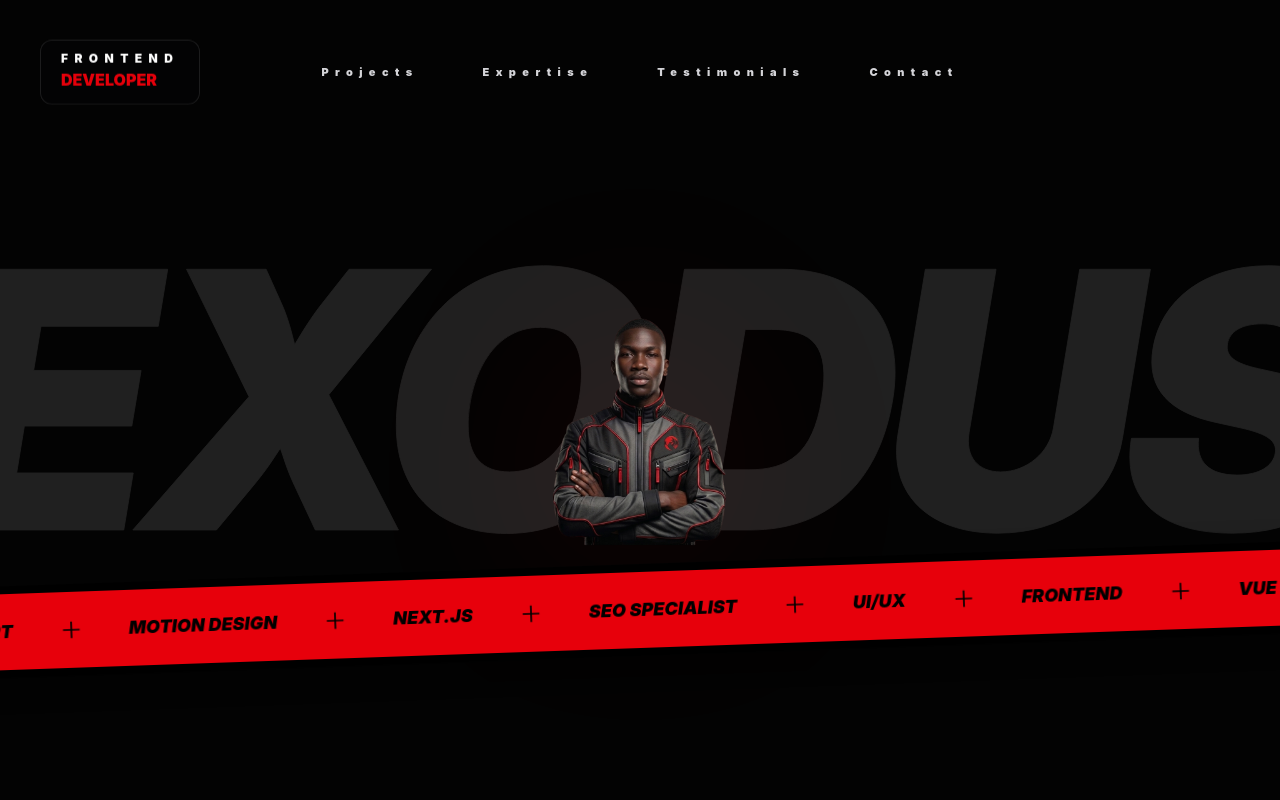
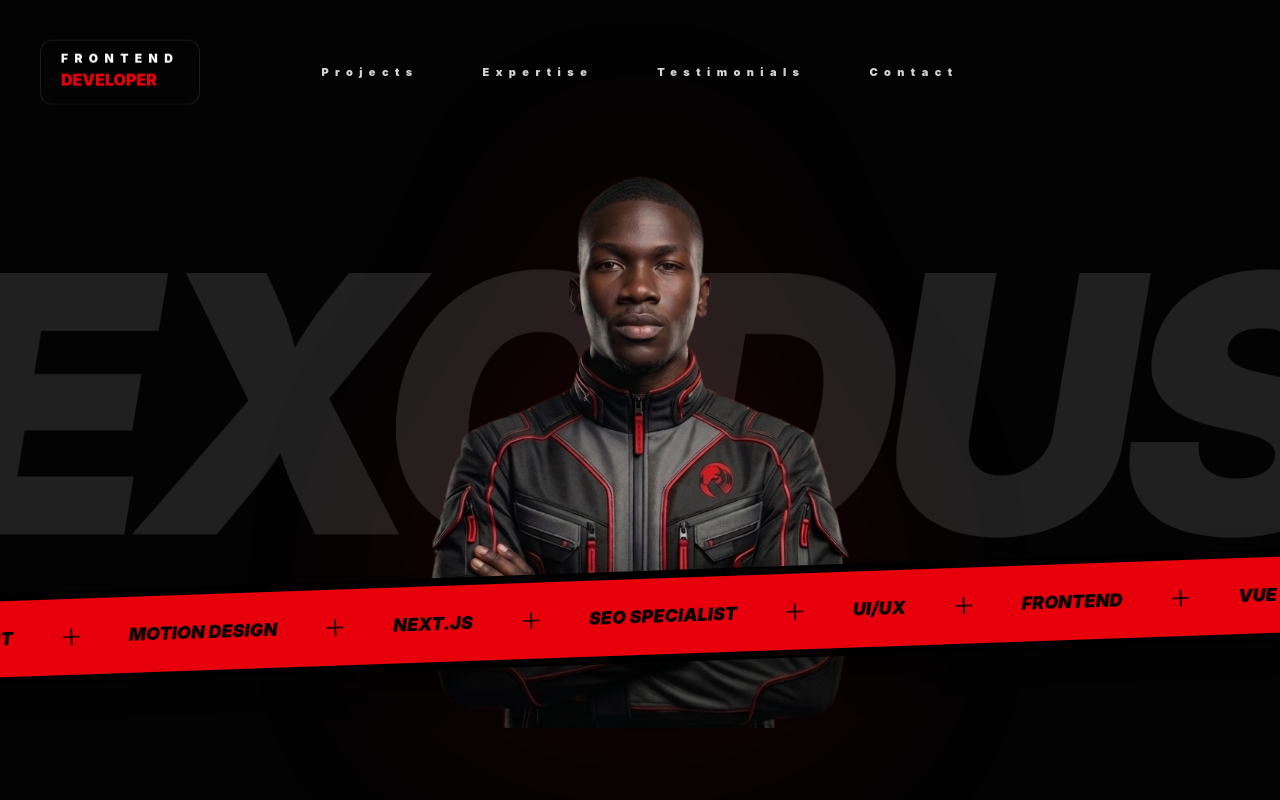
Before and after one commit to Exodus778/exodus-portfolio, a React (Vite) app: page / in a window 1280 px wide. Shown: the top 800 px of the page. Built offline with nearby package versions, Linux system fonts and the light colour scheme.

Commit message:
Initial commit

```diff
--- a/src/App.jsx
+++ b/src/App.jsx
@@ -407,7 +407,7 @@ ${contactForm.details}`,
           EXODUS
         </h1>
 
-        <div className="main-char relative z-20 mt-12 sm:mt-10 w-[80vw] max-w-[360px] sm:max-w-[420px] md:w-auto md:h-[74vh] lg:h-[88vh] pointer-events-none">
+        <div className="main-char relative z-20 mt-12 sm:mt-10 w-[80vw] max-w-[360px] sm:max-w-[460px] md:max-w-none md:h-[82vh] lg:h-[92vh] xl:h-[96vh] pointer-events-none">
           <img
             src={heroImg}
             className="hero-image block w-full h-auto md:h-full md:w-auto object-contain drop-shadow-[0_0_100px_rgba(255,0,0,0.1)]"
```
